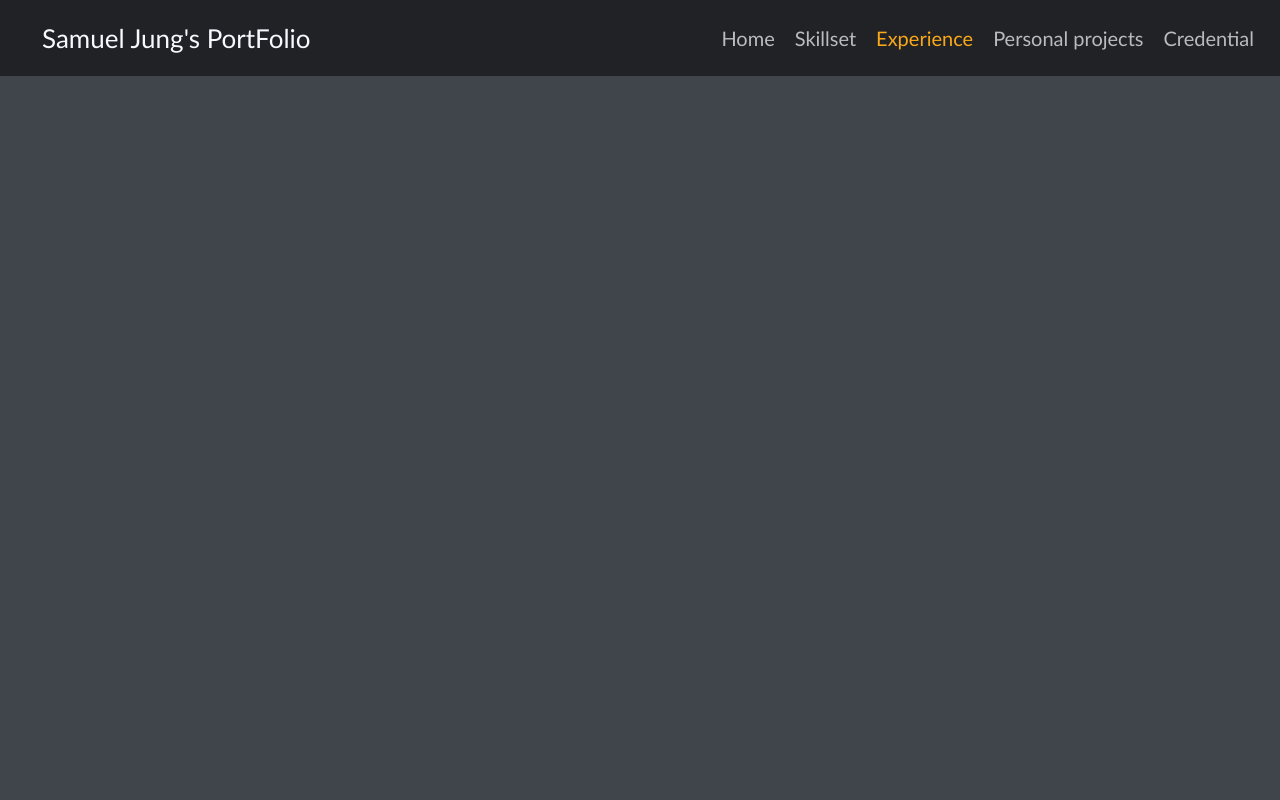
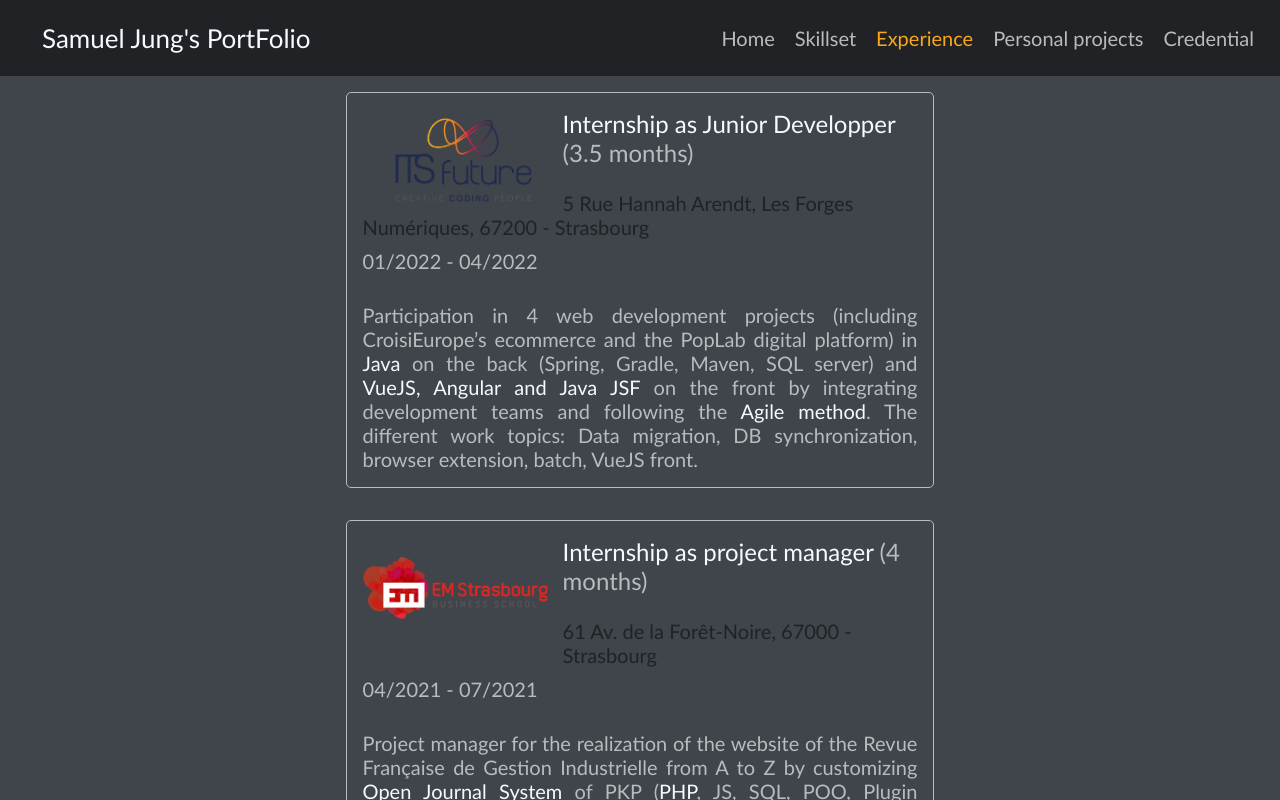
Before and after one commit to Dabmuel/PortFolio, a plain HTML site: page experience.html in a window 1280 px wide. Drawn offline with Linux system fonts and the light colour scheme.

Commit message:
experience

```diff
--- a/experience.html
+++ b/experience.html
@@ -28,12 +28,30 @@
                 <div class="experience">
                     <div class="container">
                         <img class="logo" src="/resources/img/experience/its-future.png">
-                        <p class="title">Internship as Junior Developper <span class="duration">(3.5 mois)</span></p>
+                        <p class="title">Internship as Junior Developper <span class="duration">(3.5 months)</span></p>
                         <p class="adress">5 Rue Hannah Arendt, Les Forges Numériques, 67200 - Strasbourg</p>
                         <p class="date">01/2022 - 04/2022</p>
 
                         <p class="description">
+                            Participation in 4 web development projects (including CroisiEurope’s ecommerce
+                            and the PopLab digital platform) in <span class="highlight">Java</span> on the back (Spring,
+                            Gradle, Maven, SQL server) and <span class="highlight">VueJS, Angular and Java JSF</span> on the front
+                            by integrating development teams and following the <span class="highlight">Agile method</span>. The
+                            different work topics: Data migration, DB synchronization, browser
+                            extension, batch, VueJS front.
+                        </p>
+                    </div>
 
+                    <div class="container">
+                        <img class="logo" src="/resources/img/experience/EM-strasbourg.png" style="padding: 20px 0;">
+                        <p class="title">Internship as project manager <span class="duration">(4 months)</span></p>
+                        <p class="adress">61 Av. de la Forêt-Noire, 67000 - Strasbourg</p>
+                        <p class="date">04/2021 - 07/2021</p>
+
+                        <p class="description">
+                            Project manager for the realization of the website of the Revue Française
+                            de Gestion Industrielle from A to Z by customizing <span class="highlight">Open Journal System</span> of
+                            PKP (<span class="highlight">PHP</span>, JS, SQL, POO, Plugin architecture).
                         </p>
                     </div>
                 </div>
--- a/resources/css/index.css
+++ b/resources/css/index.css
@@ -1,8 +1,9 @@
 @import url("/resources/css/header.css");
 @import url("/resources/css/sidebar.css");
 
+@import url("/resources/css/pages/experience.css");
+@import url("/resources/css/pages/home.css");
 @import url("/resources/css/pages/skillset.css");
-@import url("/resources/css/pages/home.css");
 
 @import url("/resources/css/components/progess\ bar.css");
 
--- a/resources/css/pages/experience.css
+++ b/resources/css/pages/experience.css
@@ -0,0 +1,62 @@
+.experience {
+    padding: 1em;
+    display: flex;
+    flex-direction: column;
+    align-items: center;
+    justify-content: center;
+}
+
+.experience .container {
+    width: 80%;
+    min-width: 550px;
+    box-sizing: border-box;
+    padding: 1em;
+    margin-bottom: 2em;
+
+    border-radius: 5px;
+    border: 1px solid #b9bbbe;
+}
+
+.experience .container .logo {
+    max-height: 200px;
+    max-width: 200px;
+
+    float: left;
+}
+
+.experience .container .title {
+    margin: 0;
+    padding-bottom: 1em;
+    font-size: 24;
+    color: #f8f8ff;
+}
+
+.experience .container .title .duration {
+    color: #b9bbbe;
+}
+
+.experience .container .adress {
+    margin: 0;
+    padding-bottom: 0.5em;
+    font-size: 20;
+    color: #202225;
+}
+
+.experience .container .date {
+    margin: 0;
+    padding-bottom: 0.5em;
+    font-size: 20;
+    color: #b9bbbe;
+}
+
+.experience .container .description {
+    margin: 0;
+    padding-top: 1em;
+    text-align: justify;
+    font-size: 20;
+    color: #b9bbbe;
+}
+
+.experience .container .description .highlight {
+    color: #f8f8ff;
+}
--- a/resources/css/pages/home.css
+++ b/resources/css/pages/home.css
@@ -11,6 +11,7 @@
     font-size: 20px;
     margin: 0;
     margin-bottom: 0.4em;
+    text-align: justify;
 }
 
 .home p.intro {
@@ -20,6 +21,7 @@
 .home img {
     float: right;
     height: 170px;
+    margin-left: 1em;
 
     border: 2px solid #202225;
     border-radius: 5px;
```
